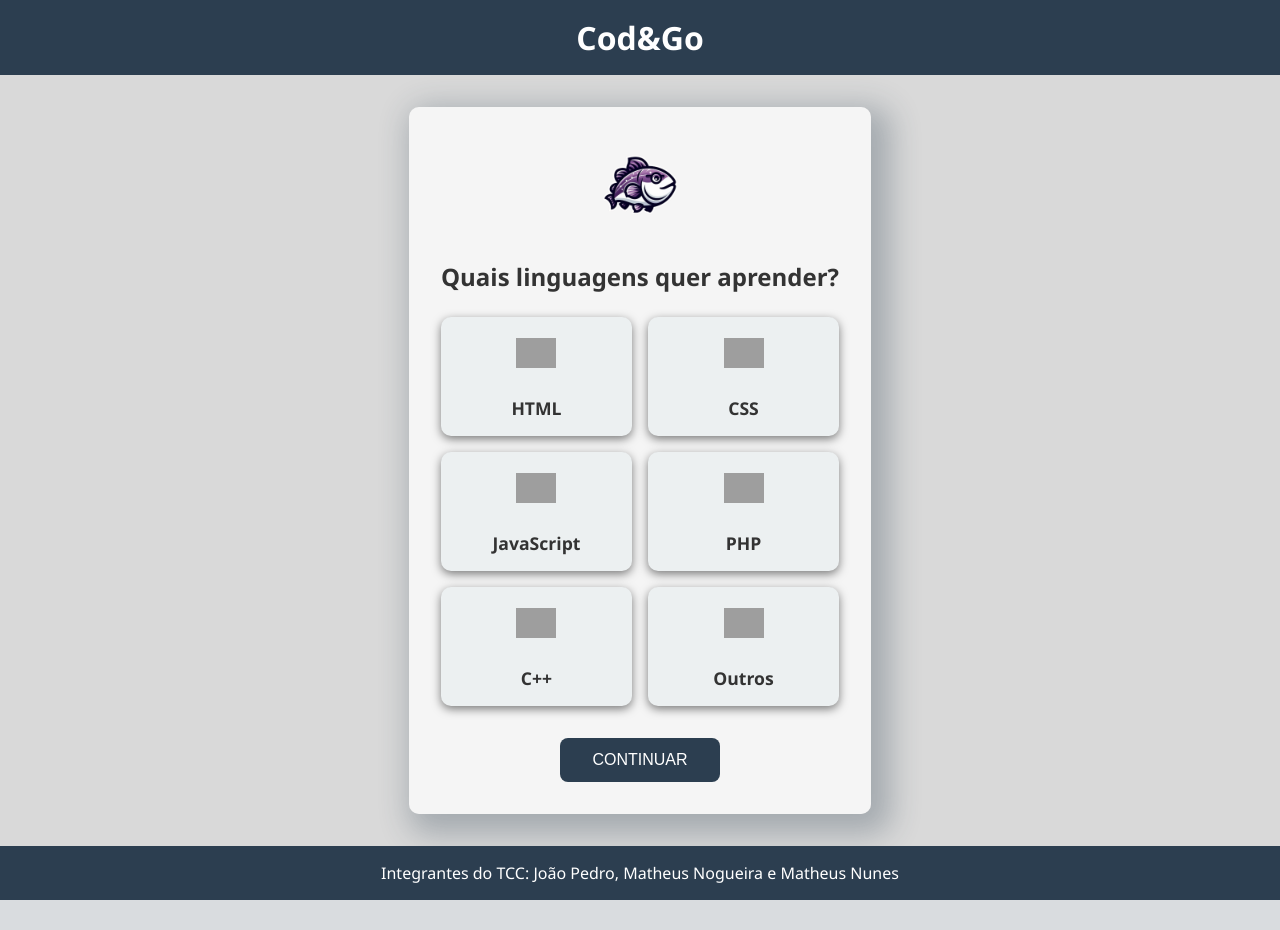
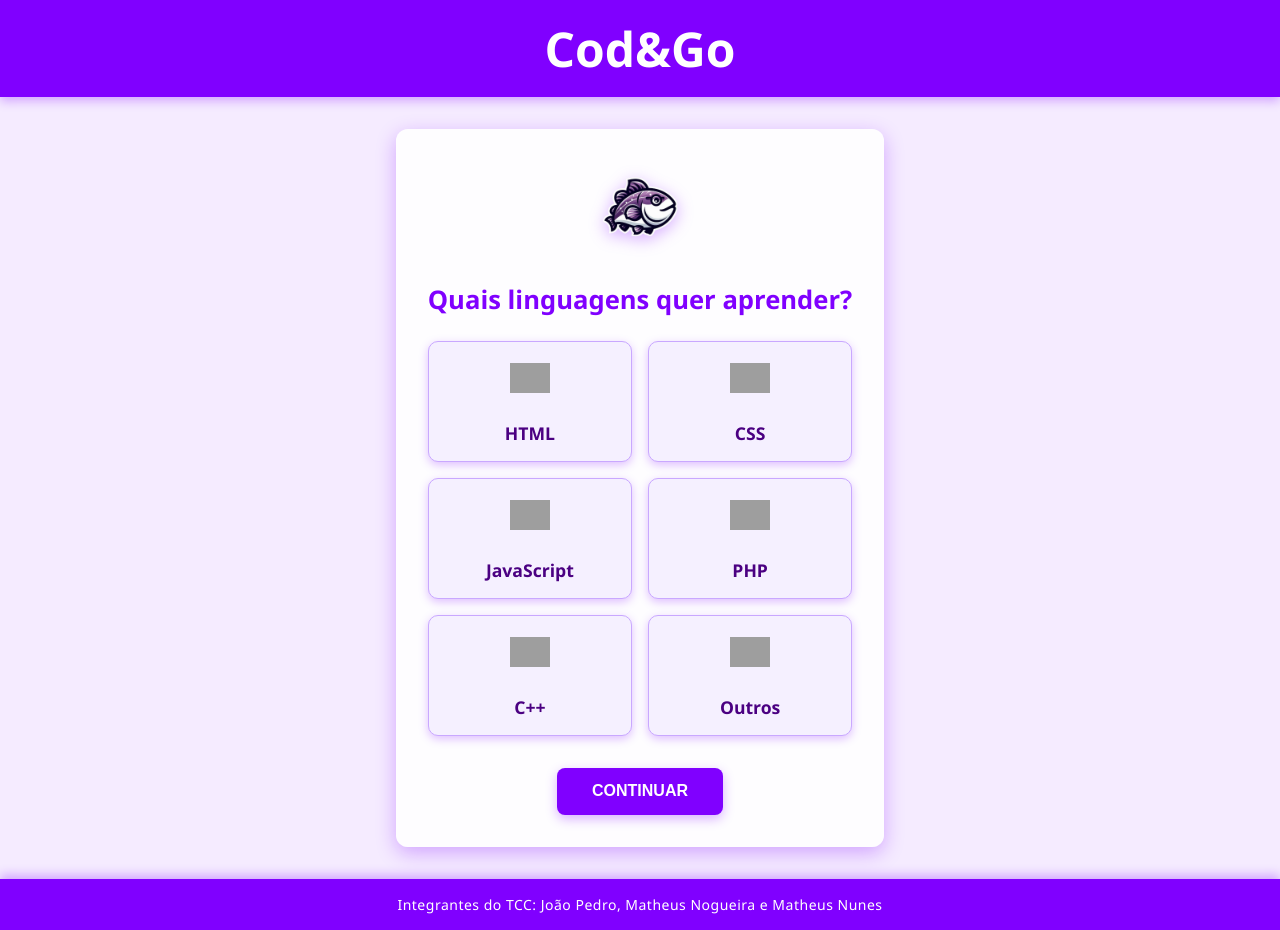
Before and after one commit to JonesDevs/TCC, a PHP site: page /html/form.html in a window 1280 px wide. Before the commit the page ends 900 px from the top, so only its background shows below. Run offline with PHP 8.4, Linux system fonts and the light colour scheme; grey boxes are pictures that could not be loaded.

Commit message:
Update form.css

```diff
--- a/css/form.css
+++ b/css/form.css
@@ -1,3 +1,4 @@
+/* Reset e base */
 * {
   margin: 0;
   padding: 0;
@@ -6,69 +7,87 @@
 
 body {
   font-family: "Segoe UI", Tahoma, Geneva, Verdana, sans-serif;
-  background-color: rgba(0, 0, 0, 0.15);
-  color: #333;
+  background-color: rgba(128, 0, 255, 0.08); /* fundo lilás claro */
+  color: #4b0082;
   min-height: 100vh;
   display: flex;
   flex-direction: column;
 }
 
+/* Header */
 header {
-  background-color: #2c3e50;
+  background-color: #8000ff;
   color: #fff;
   padding: 1rem;
   text-align: center;
+  font-size: 1.5rem;
+  font-weight: bold;
+  box-shadow: 0 4px 10px rgba(128, 0, 255, 0.3);
 }
 
+/* Footer */
 footer {
-  background-color: rgb(44, 62, 80);
+  background-color: #8000ff;
   color: white;
   text-align: center;
   padding: 1rem;
   margin-top: auto;
+  font-size: 14px;
+  letter-spacing: 0.5px;
+  box-shadow: 0 -4px 10px rgba(128, 0, 255, 0.3);
 }
 
+/* Container */
 .container {
   padding: 2rem;
   max-width: 900px;
   margin: 0 auto;
 }
 
+/* Box principal */
 .form-section {
-  background-color: rgba(255, 255, 255, 0.74);
-  border-radius: 10px;
+  background-color: rgba(255, 255, 255, 0.9);
+  border-radius: 12px;
   padding: 2rem;
-  box-shadow: 10px 10px 30px 10px rgba(44, 62, 80, 0.3);
+  box-shadow: 0 6px 20px rgba(128, 0, 255, 0.3);
   text-align: center;
+  animation: fadeIn 0.7s ease-in-out;
 }
 
+/* Mascote */
 .mascot {
   width: 100px;
   margin-bottom: 1rem;
+  filter: drop-shadow(0 4px 8px rgba(128, 0, 255, 0.3));
 }
 
+/* Título */
 h2 {
   margin-bottom: 1.5rem;
-  font-size: 1.5rem;
+  font-size: 1.6rem;
+  color: #8000ff;
 }
 
+/* Grid de opções */
 .options-grid {
   display: grid;
-  grid-template-columns: repeat(2, 1fr); /* 2 colunas */
+  grid-template-columns: repeat(2, 1fr);
   gap: 1rem;
   margin-bottom: 2rem;
 }
 
+/* Cada opção */
 .option {
   position: relative;
-  background-color: #ecf0f1;
+  background-color: #f5f0ff;
   padding: 1rem;
   border-radius: 10px;
   text-align: center;
   cursor: pointer;
-  transition: background-color 0.2s ease, transform 0.2s ease;
+  transition: background-color 0.25s ease, transform 0.2s ease;
   font-weight: bold;
-  box-shadow: 0px 3px 10px rgba(0, 0, 0, 0.5);
+  box-shadow: 0 3px 10px rgba(128, 0, 255, 0.25);
+  border: 1px solid #c9a8ff;
 }
 
 .option input[type="checkbox"] {
@@ -76,39 +95,54 @@ h2 {
 }
 
 .option:hover {
-  background-color: #d0e6f7;
+  background-color: #e6d9ff;
 }
 
 .option.selected {
-  background-color: #d0e6f7;
-  transform: scale(0.98);
-  box-shadow: inset 3px 3px 8px rgba(0, 0, 0, 0.3);
+  background-color: #d7bfff;
+  transform: scale(0.97);
+  box-shadow: inset 2px 2px 6px rgba(75, 0, 130, 0.3);
+  border: 1px solid #8000ff;
 }
 
+/* Imagens dentro da opção */
 .option .language-img {
-  width: 40px; /* Ajustando a largura */
-  height: 40px; /* Ajustando a altura */
+  width: 40px;
+  height: 40px;
   margin-bottom: 0.5rem;
-  object-fit: contain; /* Para garantir que a imagem não estique nem distorça */
+  object-fit: contain;
 }
 
+/* Texto */
 .option .label-text {
   display: block;
   font-size: 1.1rem;
   margin-top: 10px;
+  color: #4b0082;
 }
 
+/* Botão enviar */
 .submit-btn {
-  background-color: #2c3e50;
+  background-color: #8000ff;
   color: white;
   border: none;
-  padding: 0.8rem 2rem;
+  padding: 0.9rem 2.2rem;
   font-size: 1rem;
   border-radius: 8px;
   cursor: pointer;
-  transition: background-color 0.3s ease;
+  transition: transform 0.2s ease, box-shadow 0.2s ease;
+  font-weight: bold;
+  box-shadow: 0 4px 12px rgba(128, 0, 255, 0.3);
 }
 
 .submit-btn:hover {
-  background-color: #2980b9;
+  background-color: #6600cc;
+  transform: translateY(-2px);
+  box-shadow: 0 6px 16px rgba(128, 0, 255, 0.45);
 }
+
+/* Animação suave */
+@keyframes fadeIn {
+  from { opacity: 0; transform: translateY(10px); }
+  to { opacity: 1; transform: translateY(0); }
+}
```
